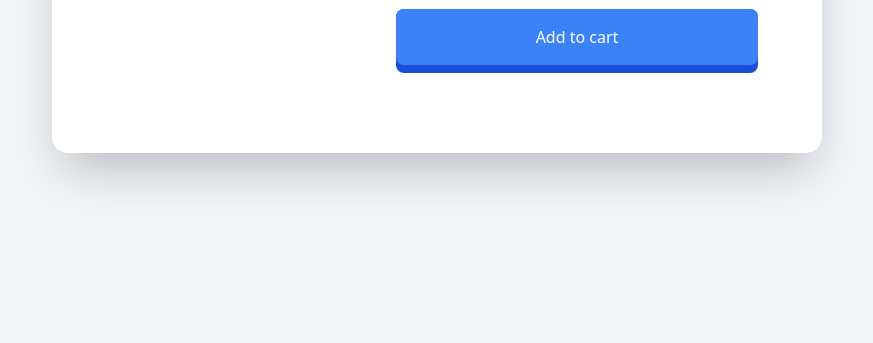
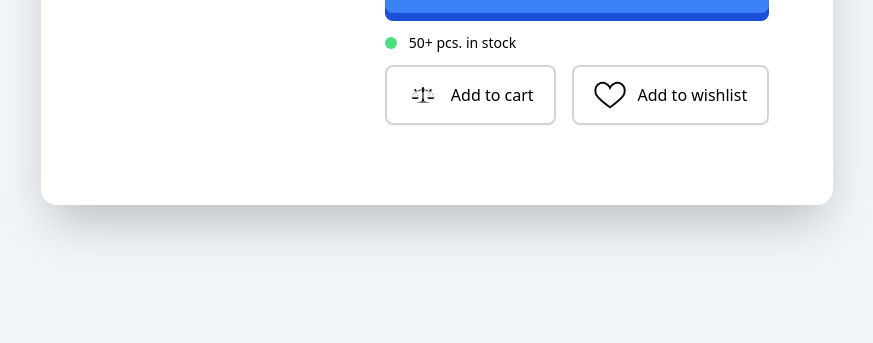
Before and after one commit to jesusgperez/tailwind-mini-projects, a plain HTML site: page product-modal/index.html in a window 1280 px wide. Shown: the part 457-800 px from the top of the page, without its empty margins (203-1076 px from the left). Drawn offline with nearby package versions, Linux system fonts and the light colour scheme.

Commit message:
Product modal miniproject

```diff
--- a/product-modal/index.html
+++ b/product-modal/index.html
@@ -56,6 +56,32 @@
               </div>
             </button>
           </div>
+
+          <!-- Stock -->
+          <div class="flex items-center space-x-3 group">
+            <div class="w-3 h-3 bg-green-400 rounded-full group-hover:animate-ping"></div>
+            <div class="text-sm">50+ pcs. in stock</div>
+          </div>
+
+          <!-- Bottom Buttons Container -->
+          <div class="flex flex-col space-y-4 md:space-y-0 md:space-x-4 md:flex-row">
+            <button
+              class="flex items-center justify-center py-3 px-5 space-x-3 border-2 border-gray-300
+              rounded-lg shadow-sm hover:bg-opacity-30 hover:shadow-lg hover:-translate-y-0.5
+              transition-all duration-150"
+            >
+              <img src="./images/justice.png" alt="" class="w-8">
+              <span>Add to cart</span>
+            </button>
+            <button
+              class="flex items-center justify-center py-3 px-5 space-x-3 border-2 border-gray-300
+              rounded-lg shadow-sm hover:bg-opacity-30 hover:shadow-lg hover:-translate-y-0.5
+              transition-all duration-150"
+            >
+              <img src="./images/heart.png" alt="" class="w-8">
+              <span>Add to wishlist</span>
+            </button>
+          </div>
         </div>
       </div>
     </div>
```
Also changed, not shown: product-modal/images/heart.png (added), product-modal/images/justice.png (added).
